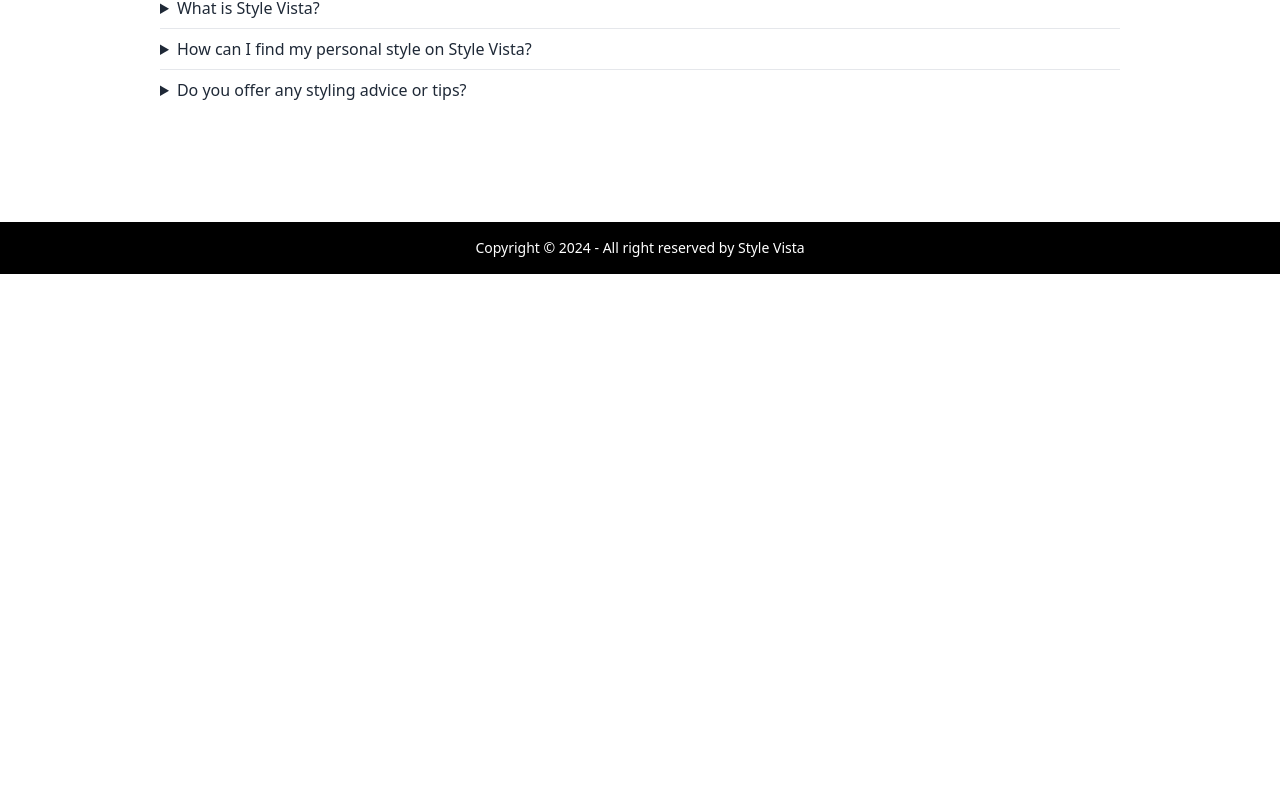
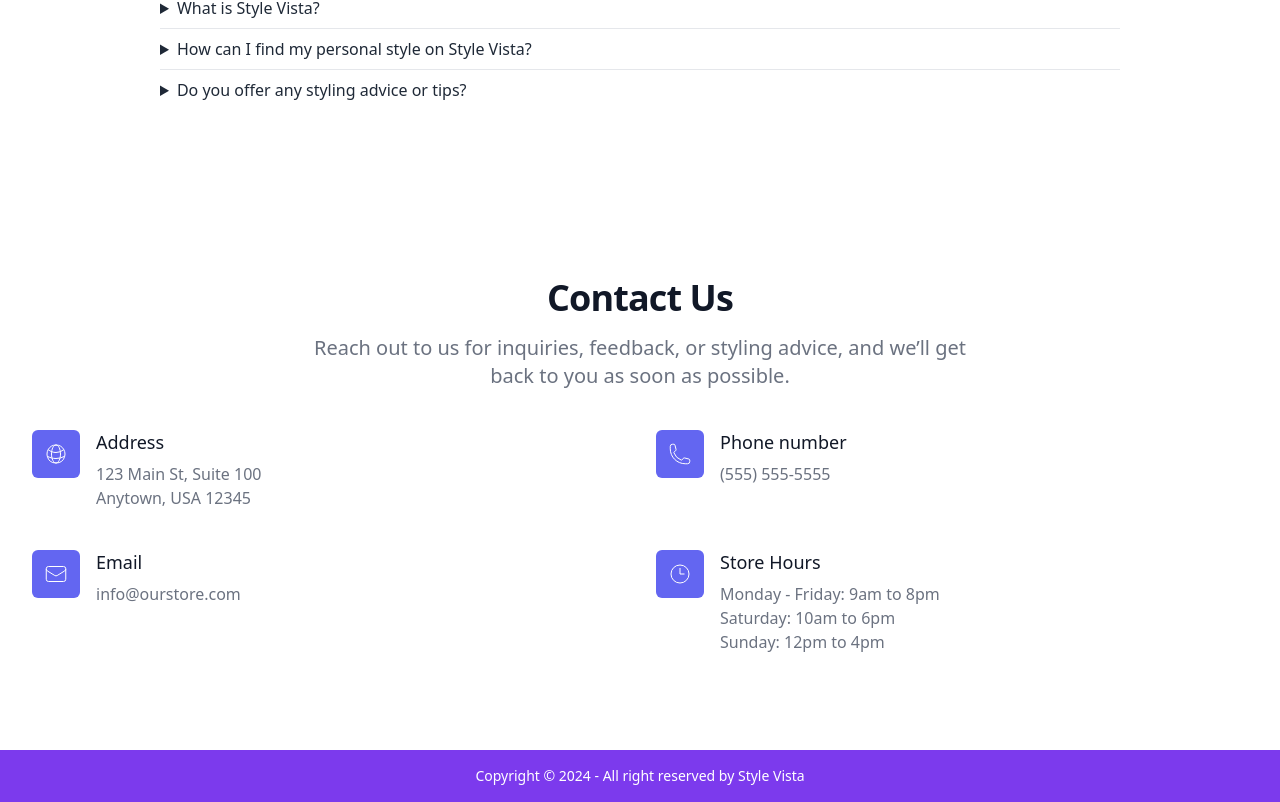
Before and after one commit to subarnoturja/stylevista-client, a React (Vite) app: page / in a window 1280 px wide. Shown: the part 2274-3076 px from the top of the page. Before the commit the page ends 2548 px from the top, so only its background shows below. Built offline with nearby package versions, Linux system fonts and the light colour scheme; no server answers.

Commit message:
short contact section added

```diff
--- /dev/null
+++ b/src/components/ContactUS.jsx
@@ -0,0 +1,132 @@
+const ContactUS = () => {
+  return (
+    <div>
+      <div data-aos="fade-up" className="py-12 mb-12">
+        <div className="max-w-7xl mx-auto px-4 sm:px-6 lg:px-8">
+          <div className="lg:text-center">
+            <p className="mt-2 text-3xl leading-8 font-extrabold tracking-tight text-gray-900 sm:text-4xl">
+              Contact Us
+            </p>
+            <p className="mt-4 max-w-2xl text-xl text-gray-500 lg:mx-auto">
+            Reach out to us for inquiries, feedback, or styling advice, and we’ll get back to you as soon as possible.
+            </p>
+          </div>
+
+          <div className="mt-10">
+            <dl className="space-y-10 md:space-y-0 md:grid md:grid-cols-2 md:gap-x-8 md:gap-y-10">
+              <div className="flex">
+                <div className="flex-shrink-0">
+                  <div className="flex items-center justify-center h-12 w-12 rounded-md bg-indigo-500 text-white">
+                    <svg
+                      xmlns="http://www.w3.org/2000/svg"
+                      fill="none"
+                      viewBox="0 0 24 24"
+                      stroke="currentColor"
+                      className="w-6 h-6"
+                    >
+                      <path
+                        d="M12 21a9.004 9.004 0 008.716-6.747M12 21a9.004 9.004 0 01-8.716-6.747M12 21c2.485 0 4.5-4.03 4.5-9S14.485 3 12 3m0 18c-2.485 0-4.5-4.03-4.5-9S9.515 3 12 3m0 0a8.997 8.997 0 017.843 4.582M12 3a8.997 8.997 0 00-7.843 4.582m15.686 0A11.953 11.953 0 0112 10.5c-2.998 0-5.74-1.1-7.843-2.918m15.686 0A8.959 8.959 0 0121 12c0 .778-.099 1.533-.284 2.253m0 0A17.919 17.919 0 0112 16.5c-3.162 0-6.133-.815-8.716-2.247m0 0A9.015 9.015 0 013 12c0-1.605.42-3.113 1.157-4.418"
+                      />
+                    </svg>
+                  </div>
+                </div>
+                <div className="ml-4">
+                  <div className="text-lg leading-6 font-medium text-gray-900">
+                    Address
+                  </div>
+                  <div className="mt-2 text-base text-gray-500">
+                    123 Main St, Suite 100
+                    <br />
+                    Anytown, USA 12345
+                  </div>
+                </div>
+              </div>
+
+              <div className="flex">
+                <div className="flex-shrink-0">
+                  <div className="flex items-center justify-center h-12 w-12 rounded-md bg-indigo-500 text-white">
+                    <svg
+                      xmlns="http://www.w3.org/2000/svg"
+                      fill="none"
+                      viewBox="0 0 24 24"
+                      stroke="currentColor"
+                      className="w-6 h-6"
+                    >
+                      <path
+                        d="M2.25 6.75c0 8.284 6.716 15 15 15h2.25a2.25 2.25 0 002.25-2.25v-1.372c0-.516-.351-.966-.852-1.091l-4.423-1.106c-.44-.11-.902.055-1.173.417l-.97 1.293c-.282.376-.769.542-1.21.38a12.035 12.035 0 01-7.143-7.143c-.162-.441.004-.928.38-1.21l1.293-.97c.363-.271.527-.734.417-1.173L6.963 3.102a1.125 1.125 0 00-1.091-.852H4.5A2.25 2.25 0 002.25 4.5v2.25z"
+                      />
+                    </svg>
+                  </div>
+                </div>
+                <div className="ml-4">
+                  <dt className="text-lg leading-6 font-medium text-gray-900">
+                    Phone number
+                  </dt>
+                  <dd className="mt-2 text-base text-gray-500">(555) 555-5555</dd>
+                </div>
+              </div>
+
+              <div className="flex">
+                <div className="flex-shrink-0">
+                  <div className="flex items-center justify-center h-12 w-12 rounded-md bg-indigo-500 text-white">
+                    <svg
+                      xmlns="http://www.w3.org/2000/svg"
+                      fill="none"
+                      viewBox="0 0 24 24"
+                      stroke="currentColor"
+                      className="w-6 h-6"
+                    >
+                      <path
+                        d="M21.75 6.75v10.5a2.25 2.25 0 01-2.25 2.25h-15a2.25 2.25 0 01-2.25-2.25V6.75m19.5 0A2.25 2.25 0 0019.5 4.5h-15a2.25 2.25 0 00-2.25 2.25m19.5 0v.243a2.25 2.25 0 01-1.07 1.916l-7.5 4.615a2.25 2.25 0 01-2.36 0L3.32 8.91a2.25 2.25 0 01-1.07-1.916V6.75"
+                      />
+                    </svg>
+                  </div>
+                </div>
+                <div className="ml-4">
+                  <dt className="text-lg leading-6 font-medium text-gray-900">
+                    Email
+                  </dt>
+                  <dd className="mt-2 text-base text-gray-500">
+                    info@ourstore.com
+                  </dd>
+                </div>
+              </div>
+
+              <div className="flex">
+                <div className="flex-shrink-0">
+                  <div className="flex items-center justify-center h-12 w-12 rounded-md bg-indigo-500 text-white">
+                    <svg
+                      xmlns="http://www.w3.org/2000/svg"
+                      fill="none"
+                      viewBox="0 0 24 24"
+                      stroke="currentColor"
+                      className="w-6 h-6"
+                    >
+                      <path
+                        d="M12 6v6h4.5m4.5 0a9 9 0 11-18 0 9 9 0 0118 0z"
+                      />
+                    </svg>
+                  </div>
+                </div>
+                <div className="ml-4">
+                  <dt className="text-lg leading-6 font-medium text-gray-900">
+                    Store Hours
+                  </dt>
+                  <div className="mt-2 text-base text-gray-500">
+                    Monday - Friday: 9am to 8pm
+                    <br />
+                    Saturday: 10am to 6pm
+                    <br />
+                    Sunday: 12pm to 4pm
+                  </div>
+                </div>
+              </div>
+            </dl>
+          </div>
+        </div>
+      </div>
+    </div>
+  );
+};
+
+export default ContactUS;
--- a/src/components/Footer.jsx
+++ b/src/components/Footer.jsx
@@ -1,6 +1,6 @@
 const Footer = () => {
   return (
-    <footer className="footer footer-center bg-black text-white p-4">
+    <footer className="footer footer-center bg-violet-600 text-white p-4">
       <aside>
         <p>
           Copyright © {new Date().getFullYear()} - All right reserved by Style Vista
--- a/src/pages/Home.jsx
+++ b/src/pages/Home.jsx
@@ -4,6 +4,7 @@ import Banner from "../components/Banner";
 import Categories from "../components/Categories";
 import Testimonials from "../components/Testimonials";
 import FAQ from "../components/FAQ";
+import ContactUS from "../components/ContactUS";
 
 const Home = () => {
 
@@ -22,6 +23,7 @@ const Home = () => {
             <Categories></Categories>
             <Testimonials></Testimonials>
             <FAQ></FAQ>
+            <ContactUS></ContactUS>
         </div>
     );
 };
```
